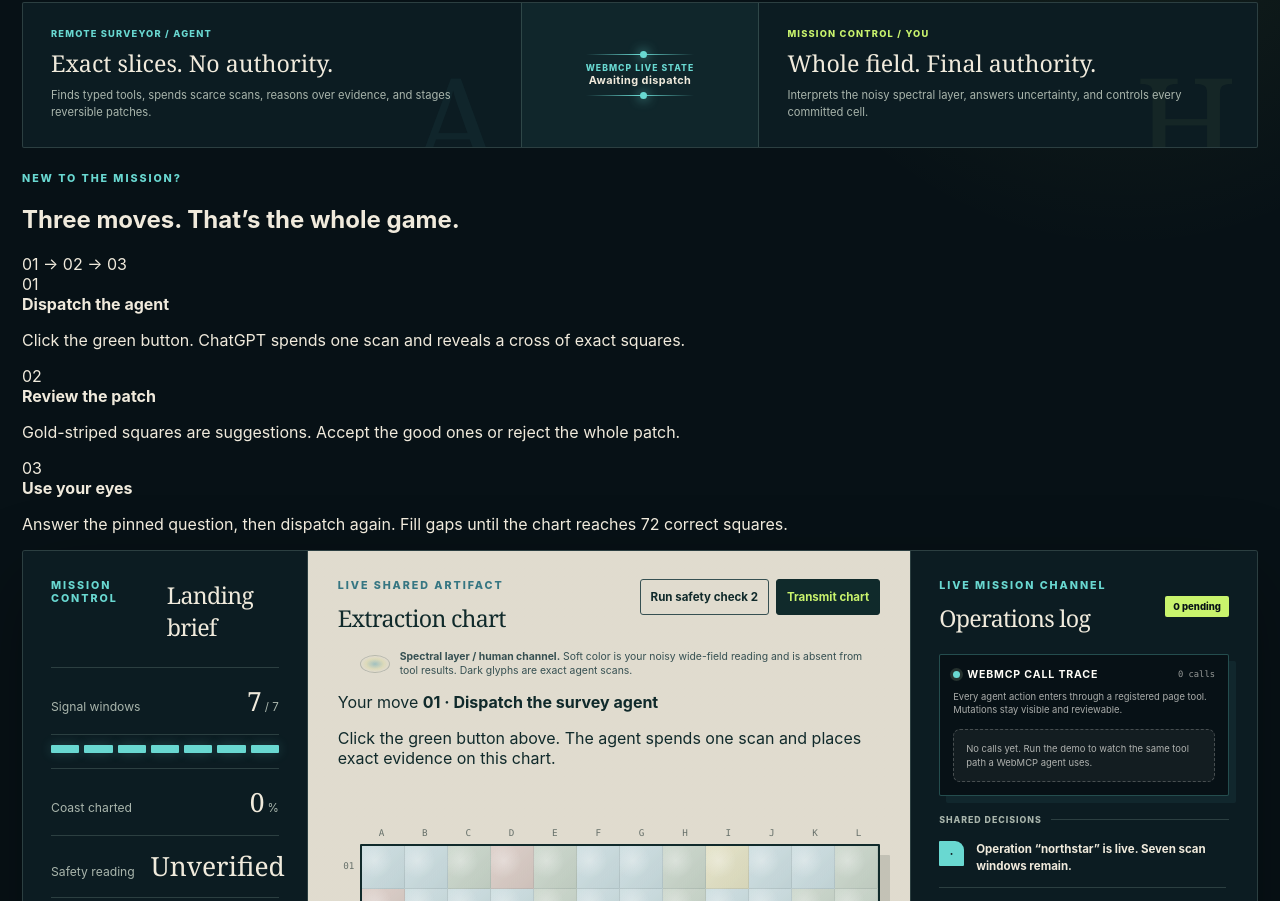
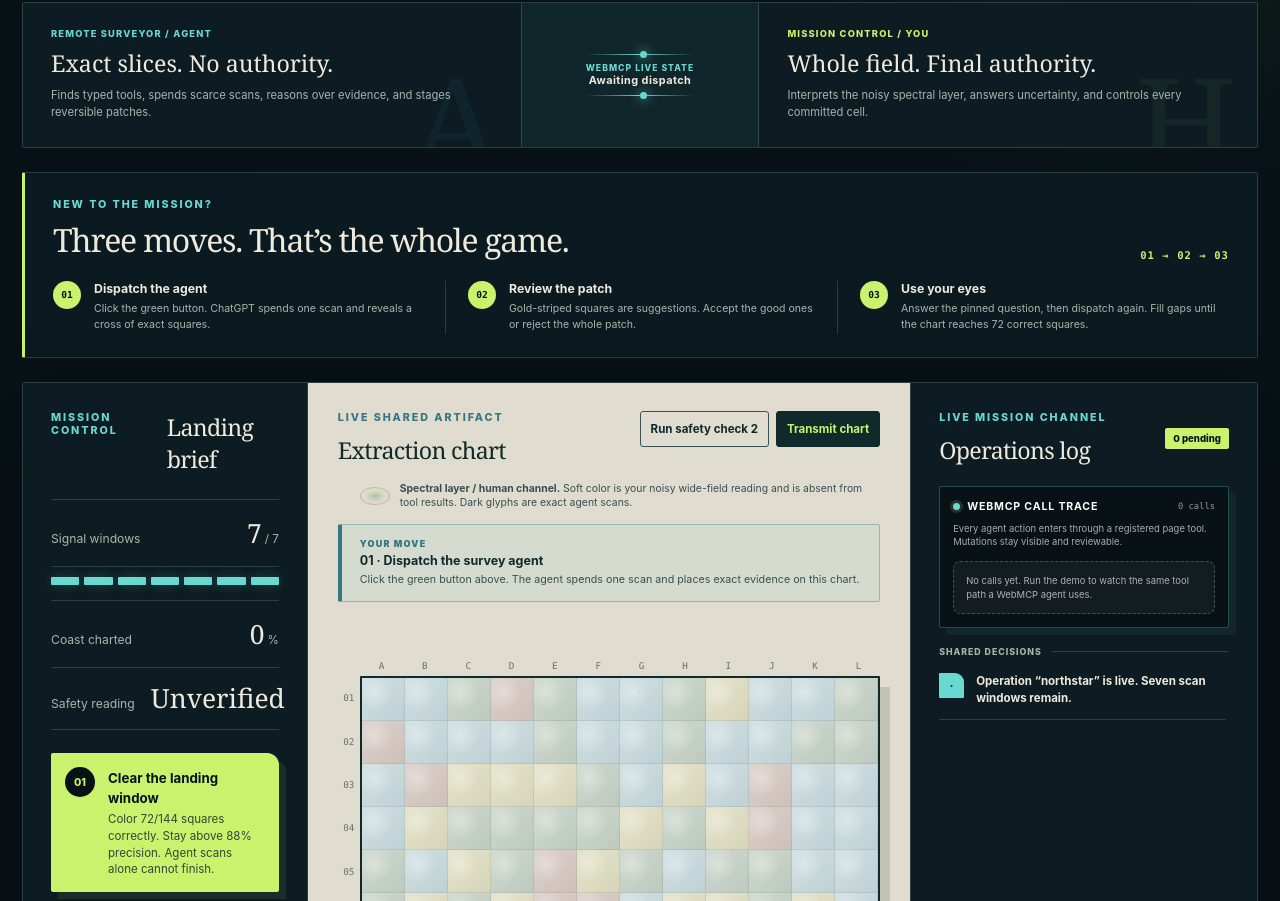
Before and after one commit to leofratu/oai-hackathon, a website built with Vite: page index.html in a window 1280 px wide. Shown: the part 796-1697 px from the top of the page. Built offline with nearby package versions, Linux system fonts and the light colour scheme.

Commit message:
style: clarify player actions in the mission deck

```diff
--- a/src/styles.css
+++ b/src/styles.css
@@ -1643,6 +1643,12 @@
   }
 }
 
+@media (prefers-reduced-motion: reduce) {
+  .live-pulse {
+    animation: none;
+  }
+}
+
 @media (max-width: 440px) {
   .brand strong {
     font-size: 1.15rem;
@@ -1660,6 +1666,182 @@
 
   .finale {
     padding: 32px 20px;
+  }
+}
+
+/* Clarity layer: teach the loop before exposing the controls */
+
+.how-to {
+  margin: 0 0 24px;
+  padding: 25px 28px 23px;
+  background: rgb(12 28 34 / 86%);
+  border: 1px solid var(--deck-line);
+  border-left: 3px solid var(--acid);
+  border-radius: 2px;
+}
+
+.how-to-heading {
+  display: flex;
+  align-items: end;
+  justify-content: space-between;
+  gap: 20px;
+  margin-bottom: 20px;
+}
+
+.how-to-heading .eyebrow {
+  margin-bottom: 7px;
+}
+
+.how-to-heading h2 {
+  margin: 0;
+  color: var(--bone);
+  font-family: Georgia, "Times New Roman", serif;
+  font-size: clamp(1.55rem, 2.5vw, 2.35rem);
+  font-weight: 500;
+  letter-spacing: -0.04em;
+}
+
+.how-to-count {
+  flex: 0 0 auto;
+  color: var(--acid);
+  font-family: ui-monospace, SFMono-Regular, Menlo, monospace;
+  font-size: 0.66rem;
+  font-weight: 800;
+  letter-spacing: 0.1em;
+}
+
+.how-to-steps {
+  display: grid;
+  grid-template-columns: repeat(3, 1fr);
+  gap: 0;
+}
+
+.how-to-step {
+  display: grid;
+  grid-template-columns: 30px minmax(0, 1fr);
+  gap: 11px;
+  padding: 0 22px;
+}
+
+.how-to-step:first-child {
+  padding-left: 0;
+}
+
+.how-to-step:last-child {
+  padding-right: 0;
+}
+
+.how-to-step + .how-to-step {
+  border-left: 1px solid var(--deck-line);
+}
+
+.how-to-step > span {
+  display: grid;
+  width: 28px;
+  height: 28px;
+  place-items: center;
+  color: var(--night);
+  background: var(--acid);
+  border-radius: 50%;
+  font-family: ui-monospace, SFMono-Regular, Menlo, monospace;
+  font-size: 0.6rem;
+  font-weight: 900;
+}
+
+.how-to-step strong {
+  display: block;
+  color: var(--bone);
+  font-size: 0.77rem;
+}
+
+.how-to-step p {
+  margin: 5px 0 0;
+  color: var(--bone-muted);
+  font-size: 0.66rem;
+  line-height: 1.55;
+}
+
+.turn-instruction {
+  width: min(100%, 650px);
+  margin: 0 auto 15px;
+  padding: 13px 15px 14px 18px;
+  background: rgb(105 216 209 / 8%);
+  border: 1px solid rgb(54 118 130 / 38%);
+  border-left: 4px solid var(--water-dark);
+  border-radius: 2px;
+}
+
+.turn-instruction[data-state="review"] {
+  background: rgb(231 174 82 / 11%);
+  border-color: rgb(231 174 82 / 45%);
+  border-left-color: var(--gold);
+}
+
+.turn-instruction[data-state="human"] {
+  background: rgb(255 117 81 / 10%);
+  border-color: rgb(255 117 81 / 45%);
+  border-left-color: var(--signal);
+}
+
+.turn-instruction[data-state="complete"] {
+  background: rgb(201 243 109 / 16%);
+  border-color: rgb(201 243 109 / 55%);
+  border-left-color: var(--acid);
+}
+
+.turn-instruction-label {
+  display: block;
+  margin-bottom: 4px;
+  color: var(--water-dark);
+  font-size: 0.56rem;
+  font-weight: 900;
+  letter-spacing: 0.14em;
+  text-transform: uppercase;
+}
+
+.turn-instruction strong {
+  display: block;
+  color: var(--ink);
+  font-size: 0.78rem;
+}
+
+.turn-instruction p {
+  margin: 4px 0 0;
+  color: var(--ink-soft);
+  font-size: 0.67rem;
+  line-height: 1.45;
+}
+
+@media (max-width: 760px) {
+  .how-to {
+    padding: 22px;
+  }
+
+  .how-to-heading {
+    align-items: flex-start;
+    flex-direction: column;
+    gap: 3px;
+  }
+
+  .how-to-count {
+    font-size: 0.58rem;
+  }
+
+  .how-to-steps {
+    grid-template-columns: 1fr;
+    gap: 15px;
+  }
+
+  .how-to-step,
+  .how-to-step:first-child,
+  .how-to-step:last-child {
+    padding: 0;
+  }
+
+  .how-to-step + .how-to-step {
+    padding-top: 15px;
+    border-top: 1px solid var(--deck-line);
+    border-left: 0;
   }
 }
 
```
